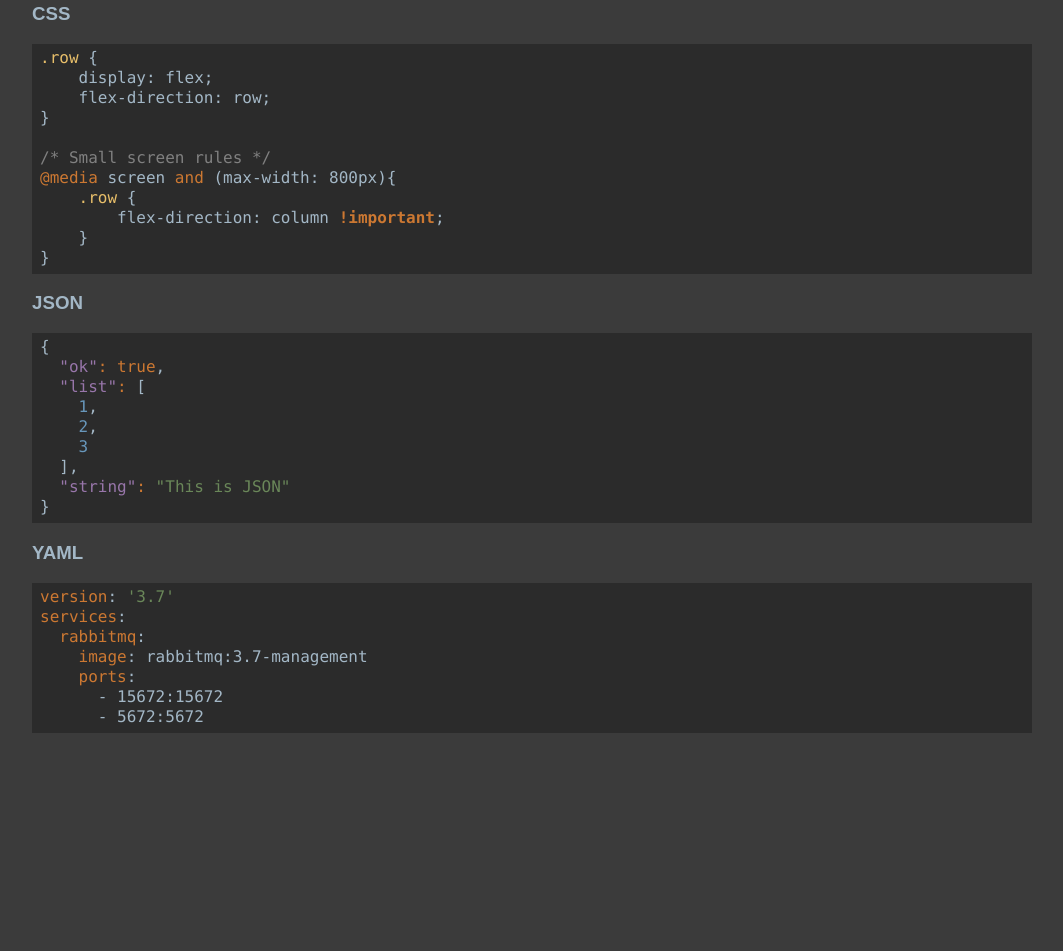
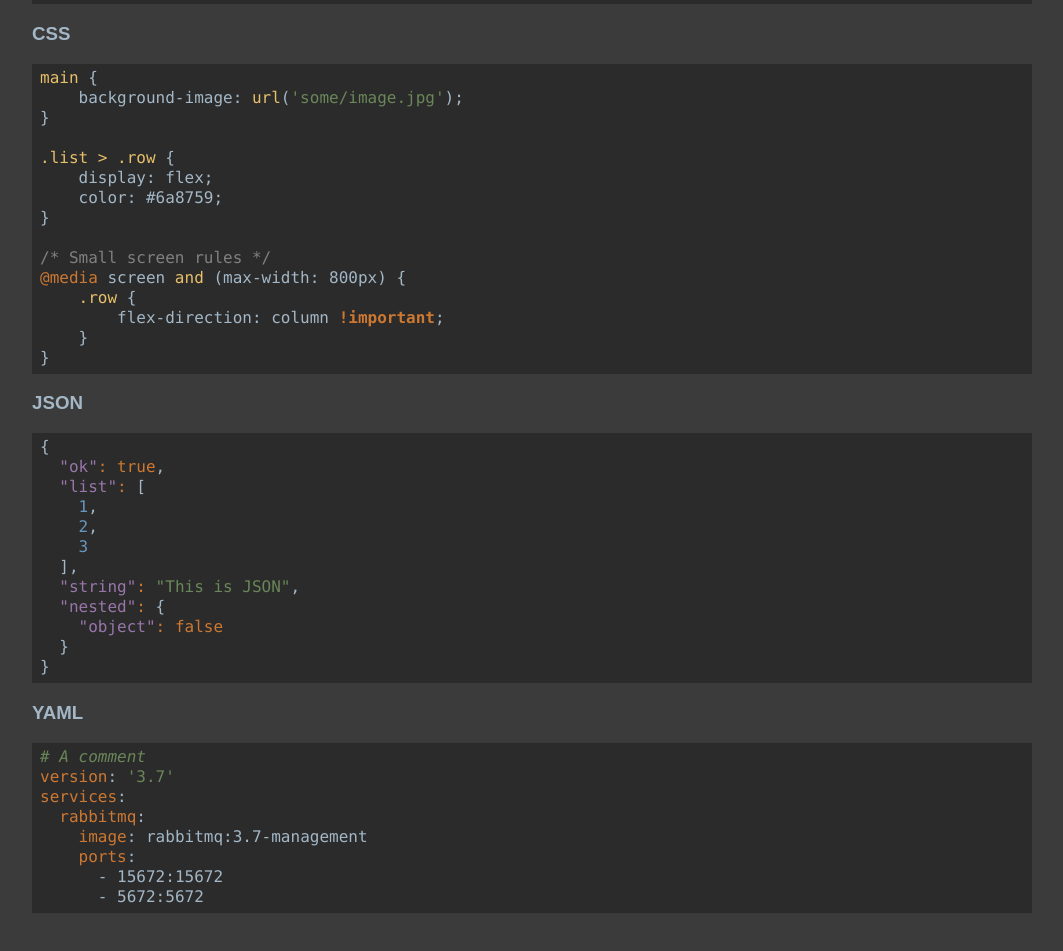
Before and after one commit to LucaScorpion/prismjs-darcula-theme, a website: page docs/index.html in a window 1280 px wide. Shown: the part 1831-2782 px from the top of the page, without its empty margins (108-1171 px from the left). Before the commit the page ends 2612 px from the top, so only its background shows below. Drawn offline with Linux system fonts and the light colour scheme.

Commit message:
CSS and YAML color improvements (#4)
- Fix CSS @-rule keyword color
- Fix YAML comment style

```diff
--- a/darcula.scss
+++ b/darcula.scss
@@ -140,6 +140,14 @@ pre[class*="language-"] {
 
 // Language-specific colors.
 
+.language-css .token {
+  &.atrule {
+    .keyword {
+      color: $yellow;
+    }
+  }
+}
+
 .language-json .token {
   &.property {
     color: $purple;
@@ -153,6 +161,11 @@ pre[class*="language-"] {
 .language-yaml .token {
   color: $foreground;
 
+  &.comment {
+    color: $green;
+    font-style: italic;
+  }
+
   &.key {
     color: $orange;
   }
--- a/docs/index.html
+++ b/docs/index.html
@@ -68,6 +68,7 @@ console.log(c.circumference()); // 3.1415...
         <pre><code class="language-java">import java.util.ArrayList;
 import java.util.List;
 
+@Name("program")
 public class Program {
     public static void main(String[] args) {
         List&lt;String&gt; valid = new ArrayList&lt;&gt;();
@@ -94,13 +95,17 @@ public class Program {
 </code></pre>
 
         <h3>CSS</h3>
-        <pre><code class="language-css">.row {
+        <pre><code class="language-css">main {
+    background-image: url('some/image.jpg');
+}
+
+.list > .row {
     display: flex;
-    flex-direction: row;
+    color: #6a8759;
 }
 
 /* Small screen rules */
-@media screen and (max-width: 800px){
+@media screen and (max-width: 800px) {
     .row {
         flex-direction: column !important;
     }
@@ -115,12 +120,16 @@ public class Program {
     2,
     3
   ],
-  "string": "This is JSON"
+  "string": "This is JSON",
+  "nested": {
+    "object": false
+  }
 }
 </code></pre>
 
         <h3>YAML</h3>
-        <pre><code class="language-yaml">version: '3.7'
+        <pre><code class="language-yaml"># A comment
+version: '3.7'
 services:
   rabbitmq:
     image: rabbitmq:3.7-management
--- a/package.json
+++ b/package.json
@@ -1,6 +1,6 @@
 {
   "name": "prismjs-darcula-theme",
-  "version": "1.0.1",
+  "version": "1.0.2",
   "description": "PrismJS Darcula syntax highlighting theme based on the JetBrains IDEs",
   "main": "darcula.css",
   "scripts": {
```
Also changed, not shown: docs/darcula.css, 1 other file.
